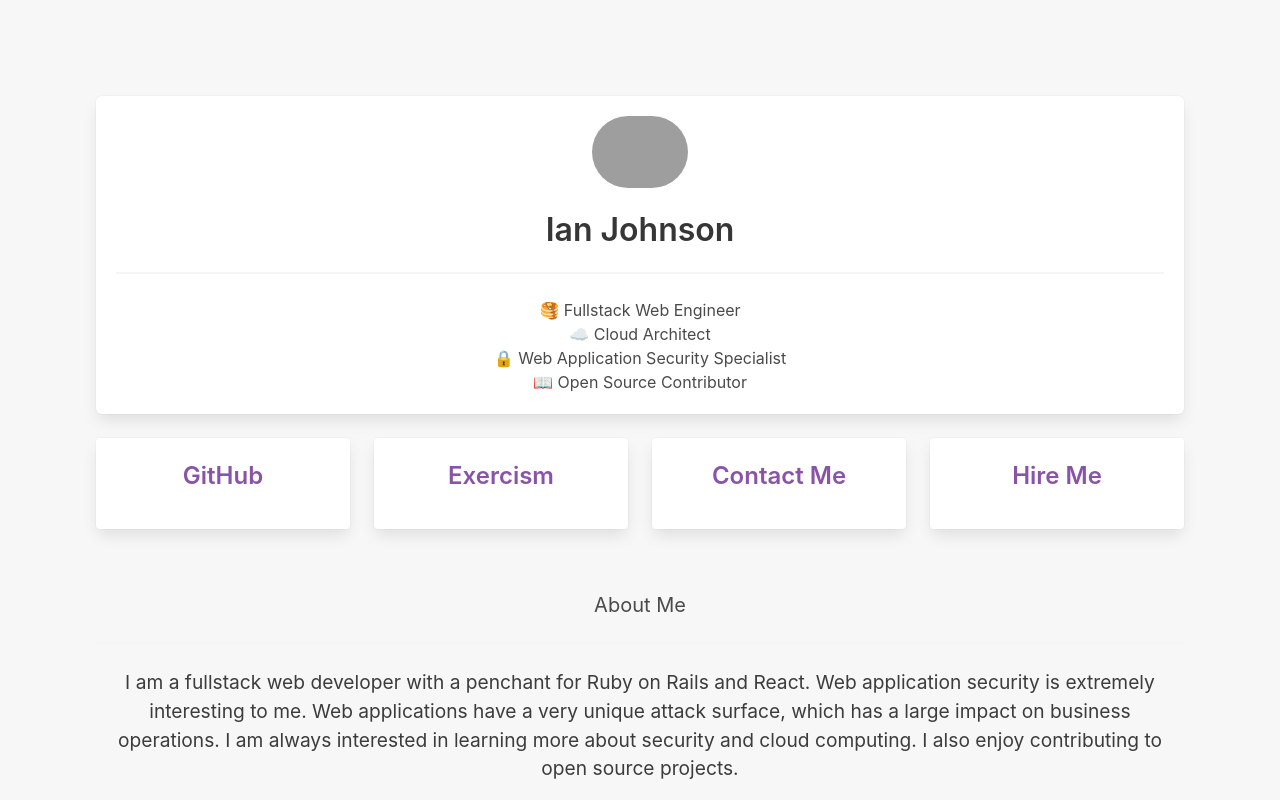
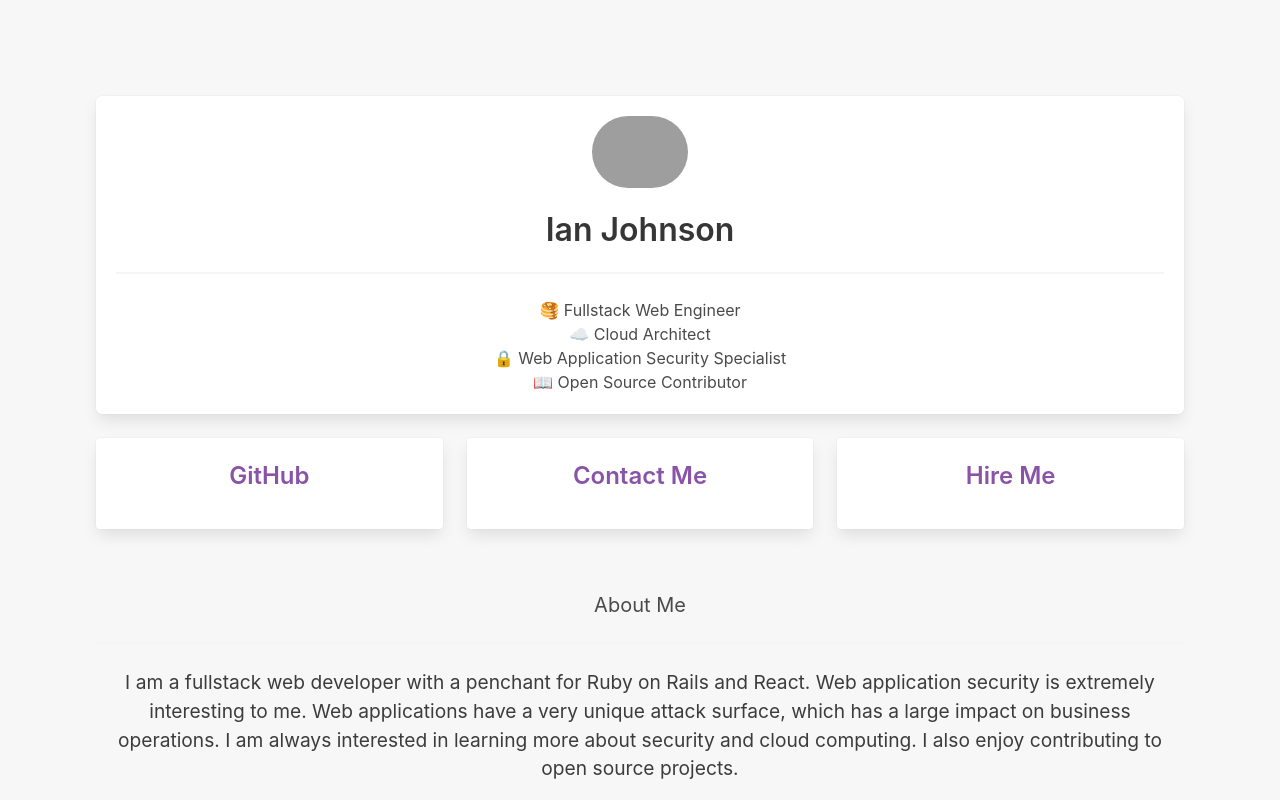
Before and after one commit to tacoda/tacoda-site, a Gatsby site: page / in a window 1280 px wide. Shown: the top 800 px of the page. Built offline with nearby package versions, Linux system fonts and the light colour scheme; Gatsby itself is replaced by a stand-in of ours; grey boxes are pictures that could not be loaded.

Commit message:
Remove exercism link

```diff
--- a/src/pages/index.js
+++ b/src/pages/index.js
@@ -95,10 +95,6 @@
     url: "https://github.com/tacoda",
   },
   {
-    text: "Exercism",
-    url: "https://exercism.org/profiles/tacoda",
-  },
-  {
     text: "Contact Me",
     url: "mailto:ijohnson@tacoda.dev",
   },
@@ -158,7 +154,7 @@
       <nav style={navStyle}>
         <div class="columns">
           {links.map(link => (
-            <div class="column is-one-fourth">
+            <div class="column is-one-third">
               <div class="card">
                 <div class="card-content">
                   <div class="content">
```
